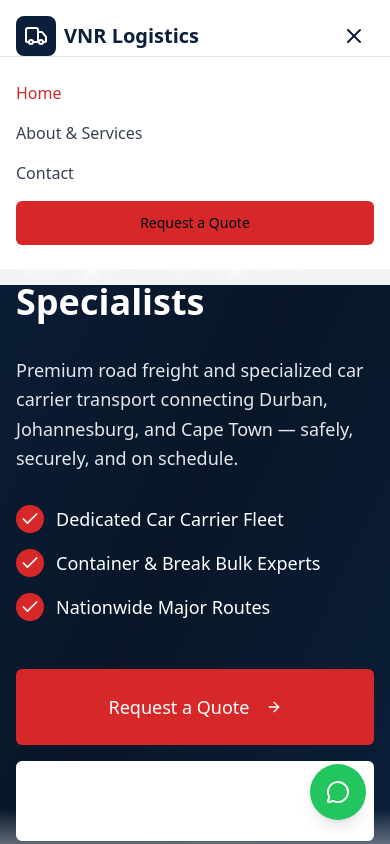
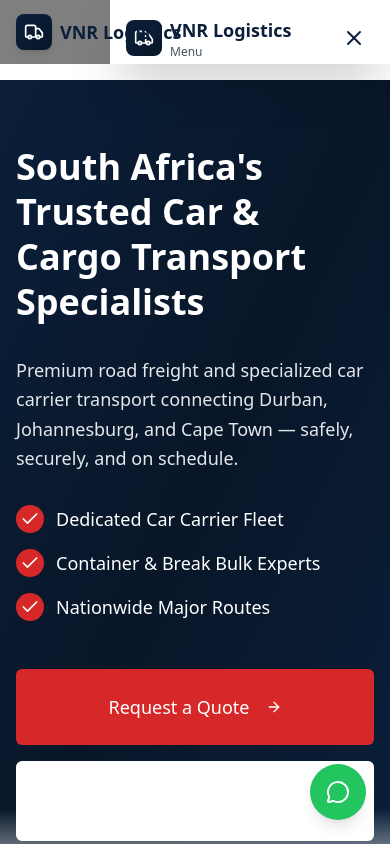
Before and after one commit to SA-Telecoms00/VNR-Logistics, a Next.js app: page / in a window 390 px wide. Both pictures are taken after a click on the button "Toggle menu". Shown: the top 844 px of the page. Built offline with nearby package versions, Linux system fonts and the light colour scheme.

Commit message:
Redesign navbar with premium mobile-responsive design - slide-in menu, underline animations, contact info

```diff
--- a/components/Header.tsx
+++ b/components/Header.tsx
@@ -30,92 +30,165 @@
     <header
       className={`fixed top-0 left-0 right-0 z-50 transition-all duration-300 ${
         isScrolled
-          ? "bg-white shadow-md py-3"
-          : "bg-white/95 backdrop-blur-sm py-4"
+          ? "bg-white shadow-lg py-2 md:py-3"
+          : "bg-white/95 backdrop-blur-md py-3 md:py-4"
       }`}
     >
-      <div className="container mx-auto px-4">
+      <div className="container mx-auto px-4 sm:px-6 lg:px-8">
         <div className="flex items-center justify-between">
-          <Link href="/" className="flex items-center gap-2 group">
-            <div className="bg-primary p-2 rounded-lg group-hover:bg-secondary transition-colors">
-              <Truck className="h-6 w-6 text-white" />
-            </div>
+          {/* Logo */}
+          <Link href="/" className="flex items-center gap-2 sm:gap-3 group z-50">
+            <motion.div
+              className="bg-gradient-to-br from-primary to-primary-dark p-2 sm:p-2.5 rounded-lg group-hover:from-secondary group-hover:to-secondary transition-all duration-300 shadow-md"
+              whileHover={{ scale: 1.05 }}
+              whileTap={{ scale: 0.95 }}
+            >
+              <Truck className="h-5 w-5 sm:h-6 sm:w-6 text-white" />
+            </motion.div>
             <div>
-              <h1 className="text-xl font-bold text-primary">VNR Logistics</h1>
-              <p className="text-xs text-gray-600 hidden sm:block">
+              <h1 className="text-lg sm:text-xl md:text-2xl font-bold text-primary">
+                VNR Logistics
+              </h1>
+              <p className="text-[10px] sm:text-xs text-gray-600 hidden sm:block">
                 Moving Industries Forward
               </p>
             </div>
           </Link>
 
-          <nav className="hidden lg:flex items-center gap-8">
+          {/* Desktop Navigation */}
+          <nav className="hidden lg:flex items-center gap-6 xl:gap-8">
             {navLinks.map((link) => (
               <Link
                 key={link.href}
                 href={link.href}
-                className={`text-sm font-medium transition-colors hover:text-secondary ${
+                className={`relative text-sm xl:text-base font-semibold transition-all duration-200 group ${
                   pathname === link.href
                     ? "text-secondary"
-                    : "text-gray-700"
+                    : "text-gray-700 hover:text-secondary"
                 }`}
               >
                 {link.label}
+                <span
+                  className={`absolute -bottom-1 left-0 h-0.5 bg-secondary transition-all duration-200 ${
+                    pathname === link.href ? "w-full" : "w-0 group-hover:w-full"
+                  }`}
+                />
               </Link>
             ))}
           </nav>
 
+          {/* Desktop CTA */}
           <div className="hidden lg:flex items-center gap-3">
             <Link href="/quote">
-              <Button variant="secondary" size="lg">
+              <Button variant="secondary" size="lg" className="shadow-md hover:shadow-lg transition-shadow">
                 Request a Quote
               </Button>
             </Link>
           </div>
 
-          <button
-            className="lg:hidden p-2"
+          {/* Mobile Menu Button */}
+          <motion.button
+            className="lg:hidden p-2 rounded-lg hover:bg-gray-100 transition-colors"
             onClick={() => setIsMobileMenuOpen(!isMobileMenuOpen)}
             aria-label="Toggle menu"
+            whileTap={{ scale: 0.95 }}
           >
             {isMobileMenuOpen ? (
               <X className="h-6 w-6 text-primary" />
             ) : (
               <Menu className="h-6 w-6 text-primary" />
             )}
-          </button>
+          </motion.button>
         </div>
       </div>
 
+      {/* Mobile Menu */}
       <AnimatePresence>
         {isMobileMenuOpen && (
+          <>
+            {/* Backdrop */}
             <motion.div
-            initial={{ opacity: 0, height: 0 }}
-            animate={{ opacity: 1, height: "auto" }}
-            exit={{ opacity: 0, height: 0 }}
-            className="lg:hidden bg-white border-t"
+              initial={{ opacity: 0 }}
+              animate={{ opacity: 1 }}
+              exit={{ opacity: 0 }}
+              className="fixed inset-0 bg-black/50 backdrop-blur-sm lg:hidden"
+              onClick={() => setIsMobileMenuOpen(false)}
+            />
+
+            {/* Slide-in Menu */}
+            <motion.div
+              initial={{ x: "100%" }}
+              animate={{ x: 0 }}
+              exit={{ x: "100%" }}
+              transition={{ type: "spring", damping: 25, stiffness: 200 }}
+              className="fixed top-0 right-0 bottom-0 w-[280px] sm:w-[320px] bg-white shadow-2xl lg:hidden overflow-y-auto"
             >
-            <nav className="container mx-auto px-4 py-6 flex flex-col gap-4">
-              {navLinks.map((link) => (
+              {/* Mobile Menu Header */}
+              <div className="flex items-center justify-between p-4 sm:p-6 border-b">
+                <div className="flex items-center gap-2">
+                  <div className="bg-gradient-to-br from-primary to-primary-dark p-2 rounded-lg">
+                    <Truck className="h-5 w-5 text-white" />
+                  </div>
+                  <div>
+                    <h2 className="text-lg font-bold text-primary">VNR Logistics</h2>
+                    <p className="text-xs text-gray-600">Menu</p>
+                  </div>
+                </div>
+                <button
+                  onClick={() => setIsMobileMenuOpen(false)}
+                  className="p-2 hover:bg-gray-100 rounded-lg transition-colors"
+                >
+                  <X className="h-6 w-6 text-primary" />
+                </button>
+              </div>
+
+              {/* Mobile Navigation Links */}
+              <nav className="p-4 sm:p-6 flex flex-col gap-2">
+                {navLinks.map((link, index) => (
+                  <motion.div
+                    key={link.href}
+                    initial={{ opacity: 0, x: 20 }}
+                    animate={{ opacity: 1, x: 0 }}
+                    transition={{ delay: index * 0.1 }}
+                  >
                     <Link
-                  key={link.href}
                       href={link.href}
                       onClick={() => setIsMobileMenuOpen(false)}
-                  className={`text-base font-medium transition-colors hover:text-secondary ${
+                      className={`block px-4 py-3 rounded-lg text-base font-semibold transition-all ${
                         pathname === link.href
-                      ? "text-secondary"
-                      : "text-gray-700"
+                          ? "bg-secondary/10 text-secondary"
+                          : "text-gray-700 hover:bg-gray-100 hover:text-secondary"
                       }`}
                     >
                       {link.label}
                     </Link>
+                  </motion.div>
                 ))}
+              </nav>
+
+              {/* Mobile CTA */}
+              <div className="p-4 sm:p-6 border-t">
                 <Link href="/quote" onClick={() => setIsMobileMenuOpen(false)}>
-                <Button variant="secondary" size="lg" className="w-full">
+                  <Button variant="secondary" size="lg" className="w-full shadow-md">
                     Request a Quote
                   </Button>
                 </Link>
-            </nav>
+              </div>
+
+              {/* Mobile Contact Info */}
+              <div className="p-4 sm:p-6 bg-gray-50 border-t">
+                <p className="text-xs font-semibold text-gray-600 mb-3">Quick Contact</p>
+                <div className="space-y-2 text-sm">
+                  <a href="tel:+27729065816" className="block text-gray-700 hover:text-secondary transition-colors">
+                    📞 072 906 5816
+                  </a>
+                  <a href="mailto:Info@vnr.co.za" className="block text-gray-700 hover:text-secondary transition-colors">
+                    ✉️ Info@vnr.co.za
+                  </a>
+                </div>
+              </div>
             </motion.div>
+          </>
         )}
       </AnimatePresence>
     </header>
```
Lines whose indentation alone changed are shown as unchanged.
